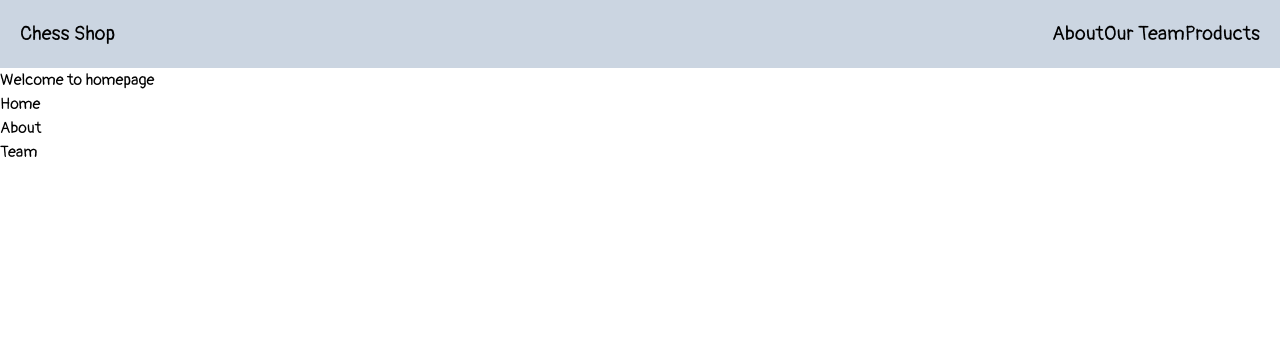
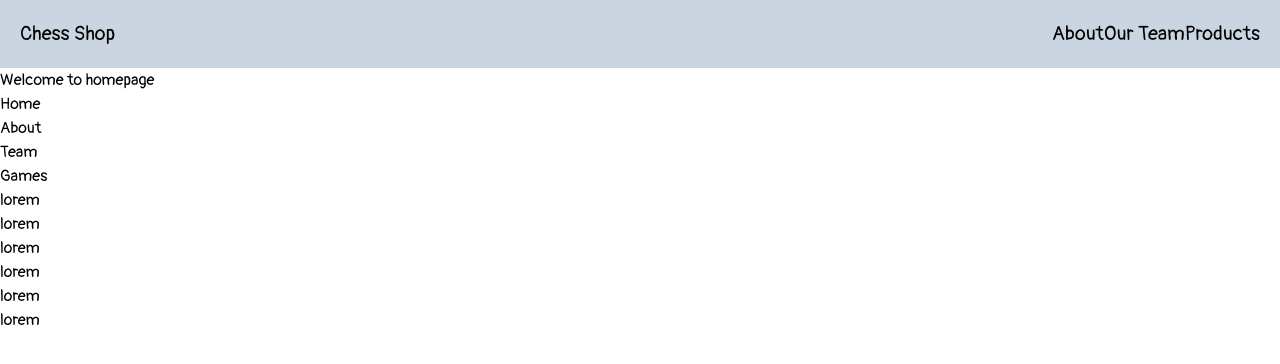
Before and after one commit to NeginSal/NextShop, a Next.js app: page / in a window 1280 px wide. Shown: the top 364 px of the page. Built offline with nearby package versions, Linux system fonts and the light colour scheme.

Commit message:
added:api handler to get games

```diff
--- /dev/null
+++ b/src/app/api/games/data.json
@@ -0,0 +1,19 @@
+{
+  "games":[
+    {
+      "title":"lorem",
+      "description":"lorem",
+      "id":1
+    },
+    {
+      "title":"lorem",
+      "description":"lorem",
+      "id":2
+    },
+    {
+      "title":"lorem",
+      "description":"lorem",
+      "id":3
+    }
+  ]
+}
--- /dev/null
+++ b/src/app/api/games/route.js
@@ -0,0 +1,8 @@
+ import { NextResponse } from 'next/server';
+// import { NextApiResponse } from 'next';
+import { games } from './data.json';
+
+export async function GET(request) {
+  return NextResponse.json(games);
+  // return NextApiResponse.json(games)
+}
--- /dev/null
+++ b/src/app/components/Games.jsx
@@ -0,0 +1,26 @@
+
+async function fetchGames() {
+  const response = await fetch('http://localhost:3000/api/games');
+  const data = await response.json();
+  return data;
+}
+
+const Games = async () => {
+  const games = await fetchGames();
+  return (
+    <div>
+      <h1>Games</h1>
+      {
+        games.map((game) => (
+          <div key={game.id}>
+            <p>{game.title}</p>
+            <p>{game.description}</p>
+          </div>
+        ))
+      }
+
+    </div>
+  );
+}
+
+export default Games;
--- a/src/app/page.js
+++ b/src/app/page.js
@@ -1,4 +1,5 @@
 import Link from "next/link";
+import Games from "./components/Games";
 
 const HomePage = () => {
   return (
@@ -9,6 +10,7 @@ const HomePage = () => {
         <li><Link href='/about'>About</Link></li>
         <li><Link href='/about/team'>Team</Link></li>
       </ul>
+      <Games />
     </div>
   );
 }
```
Also changed, not shown: src/app/api/games/search/route.js (added).
